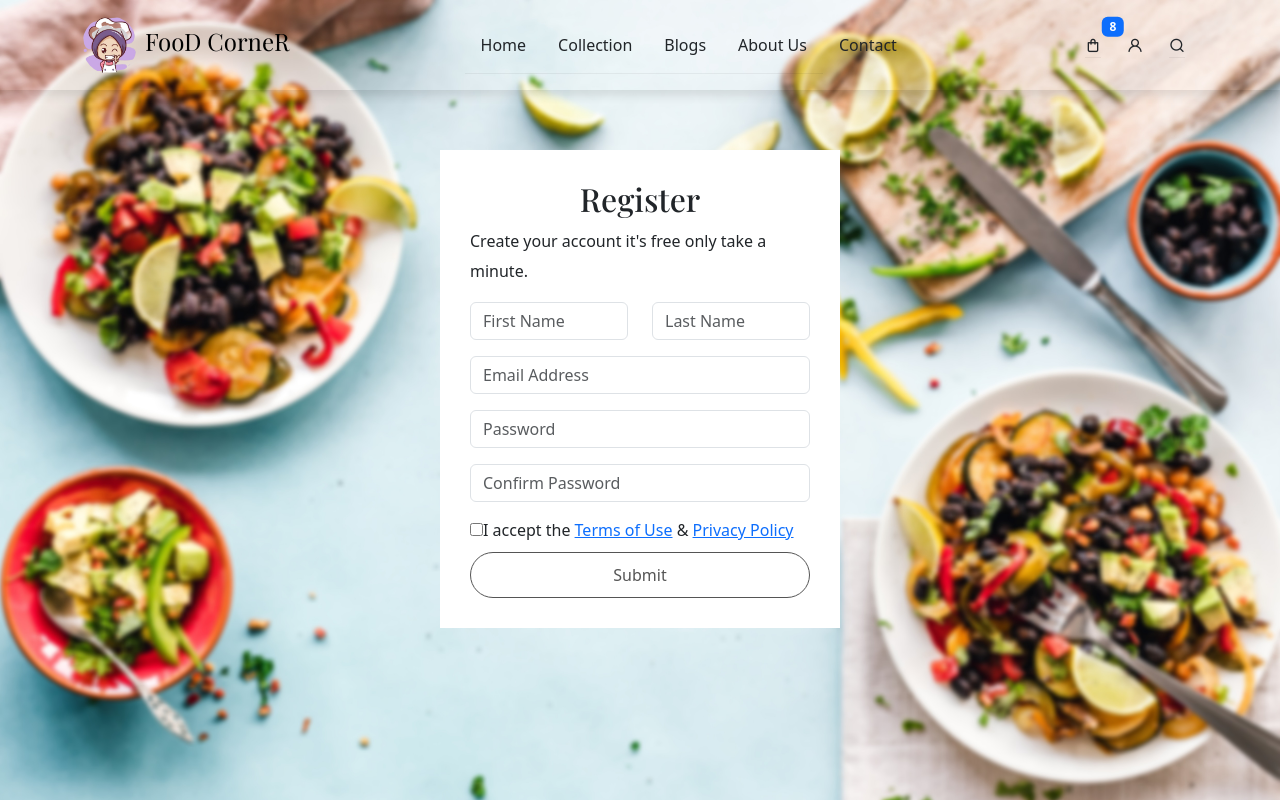
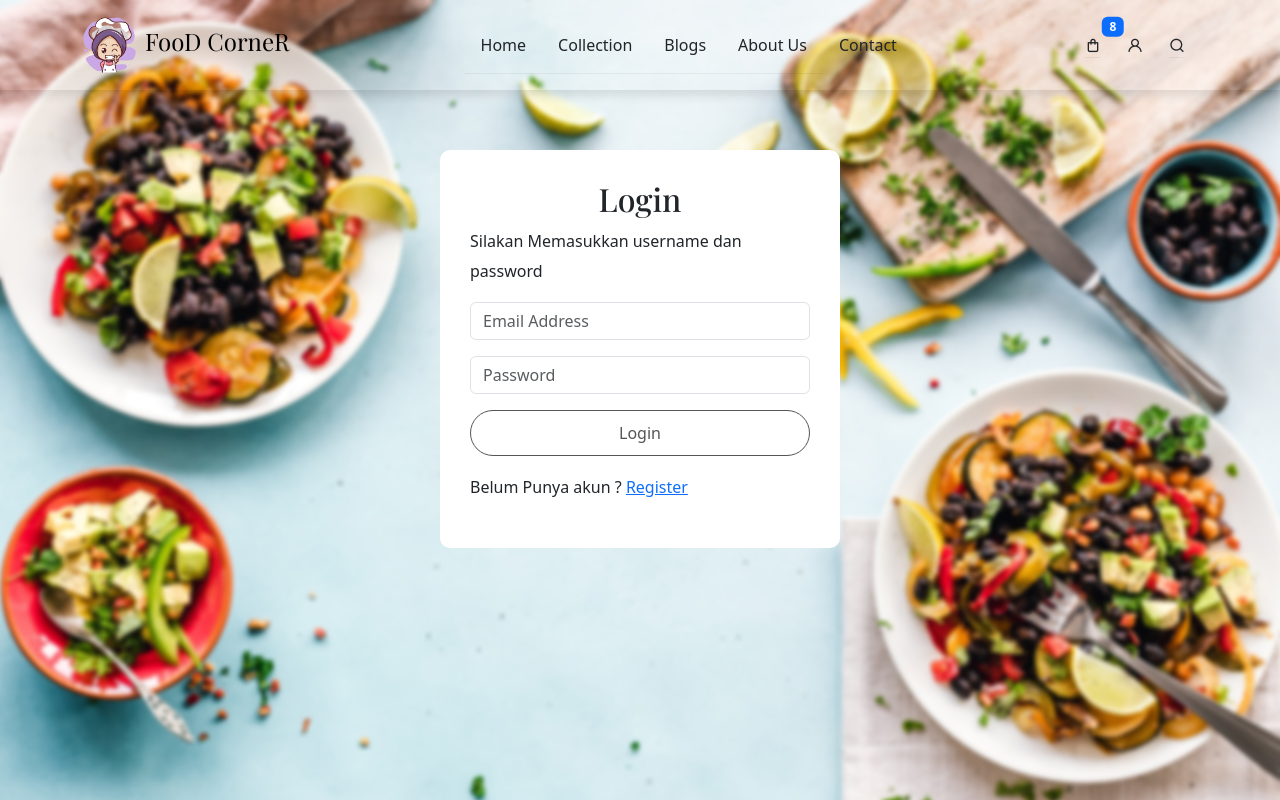
Before and after one commit to AlgonzaDJun/Food-Corner, a React (Create React App) app in the folder frontend/: page /login in a window 1280 px wide. Built offline with nearby package versions, Linux system fonts and the light colour scheme; a web font is replaced by a local one.

Commit message:
combine be & fe

```diff
--- a/frontend/src/App.js
+++ b/frontend/src/App.js
@@ -6,8 +6,6 @@ import { MainContainer } from "./components";
 import LoginContainer from "./container/LoginContainer";
 import RegisterContainer from "./container/RegisterContainer";
 import Cart from "./container/Cart";
-
-
 
 function App() {
   return (
@@ -20,7 +18,7 @@ function App() {
           <Route path="/" element={<MainContainer />} />
           <Route path="/login" element={<LoginContainer />} />
           <Route path="/register" element={<RegisterContainer />} />
-          <Route path="/cart" element={<Cart/>} />
+          <Route path="/cart" element={<Cart />} />
         </Routes>
       </main>
     </div>
--- a/frontend/src/components/Error.jsx
+++ b/frontend/src/components/Error.jsx
@@ -1,9 +1,9 @@
 import React from "react";
 
-const Error = ({text}) => {
+const Error = ({ text }) => {
   return (
-    <div>
-      error message : {text}
+    <div class="alert alert-danger">
+      <strong>Error!</strong> {text}
     </div>
   );
 };
--- a/frontend/src/components/Loading.jsx
+++ b/frontend/src/components/Loading.jsx
@@ -2,8 +2,10 @@ import React from "react";
 
 const Loading = () => {
   return (
-    <div>
-      loading...
+    <div class="d-flex justify-content-center">
+      <div class="spinner-border" role="status">
+        <span class="visually-hidden">Loading...</span>
+      </div>
     </div>
   );
 };
--- a/frontend/src/components/Success.jsx
+++ b/frontend/src/components/Success.jsx
@@ -1,9 +1,9 @@
 import React from "react";
 
-const Success = ({text}) => {
+const Success = ({ text }) => {
   return (
-    <div>
-      success message : {text}
+    <div class="alert alert-success">
+      <strong>Success!</strong> {text}
     </div>
   );
 };
--- a/frontend/src/container/Cart.jsx
+++ b/frontend/src/container/Cart.jsx
@@ -13,8 +13,10 @@ const Cart = () => {
   // console.log(cartItems);
 
   return (
-    <div>
-      Cart
+    <div className="w-100 vh-100">
+      <div style={{marginTop: 100}}>
+        ini cart jan...
+      </div>
     </div>
   );
 };
--- a/frontend/src/container/Home.jsx
+++ b/frontend/src/container/Home.jsx
@@ -131,7 +131,7 @@ const Home = () => {
               <div className="col-lg-6">
                 <div className="banner-text">
                   <h1 className="h1-title">
-                    Mau Makan Apa
+                    Mau Makan Apa {''}
                     <span>HARI INI</span>?
                   </h1>
                   <p>
@@ -411,7 +411,7 @@ const Home = () => {
                 <div className="col-lg-4">
                   <div className="footer-info">
                     <div className="footer-logo">
-                      <a href="index.html">
+                      <a href="/">
                         <img
                           src={navbarLogo}
                           alt=""
--- a/frontend/src/container/LoginContainer.jsx
+++ b/frontend/src/container/LoginContainer.jsx
@@ -5,7 +5,7 @@ import { loginUser } from "../actions/userActions";
 import { Link, useNavigate } from "react-router-dom";
 import Loading from "../components/Loading";
 import Error from "../components/Error";
-import bg from "../assets/images/carousel.jpg"
+import bg from "../assets/images/carousel.jpg";
 
 const LoginContainer = () => {
   const [email, setEmail] = useState("");
@@ -13,7 +13,7 @@ const LoginContainer = () => {
   const dispatch = useDispatch();
   const navigate = useNavigate();
 
-  const loginState = useSelector(state => state.loginUserReducer)
+  const loginState = useSelector((state) => state.loginUserReducer);
   const { loading, error } = loginState;
 
   useEffect(() => {
@@ -85,36 +85,44 @@ const LoginContainer = () => {
         </div>
       </div> */}
 
-      <div class="login w-100" style={{ backgroundImage: `url(${bg})`, paddingTop: '150px'}}>
-        <form class="form-signup" >
-          <h2>Register</h2>
-          <p>Create your account it's free only take a minute.</p>
+      <div
+        class="login w-100"
+        style={{ backgroundImage: `url(${bg})`, paddingTop: "150px" }}
+      >
+        <form class="form-signup">
+        {loading && <Loading />}
+        {error && <Error text={"Silakan periksa email dan password"}/>}
+          <h2>Login</h2>
+          <p>Silakan Memasukkan username dan password</p>
           <div class="form-group">
-            <div class="row">
-              <div class="col-md-6">
-                <input type="text" class="form-control mb-3" name="firstname" placeholder="First Name"/>
-              </div>
-              <div class="col-md-6">
-                <input type="text" class="form-control mb-3" name="lastname" placeholder="Last Name"/>
-              </div>
-            </div>
+            <input
+              value={email}
+              type="email"
+              name="email"
+              class="form-control mb-3"
+              placeholder="Email Address"
+              onChange={(e) => setEmail(e.target.value)}
+            />
           </div>
           <div class="form-group">
-            <input type="email" name="email" class="form-control mb-3" placeholder="Email Address"/>
+            <input
+              value={password}
+              type="password"
+              name="password"
+              class="form-control mb-3"
+              placeholder="Password"
+              onChange={(e) => setPassword(e.target.value)}
+            />
           </div>
-          <div class="form-group">
-            <input type="password" name="password" class="form-control mb-3" placeholder="Password"/>
-          </div>
-          <div class="form-group">
-            <input type="password" class="form-control mb-3" name="confirm_password" placeholder="Confirm Password"/>
-          </div>
-          <div class="form-group">
-            <label>
-              <input type="checkbox" name="" class="mb-3"/>
-                I accept the <a href="a"> Terms of Use</a> & <a href="">Privacy Policy</a>
-            </label>
-          </div>
-          <input type="submit" class="btn-login btn btn-dark btn-block" name="" value="Submit"/>
+          <button
+            onClick={login}
+            class="btn-login btn btn-dark btn-block"
+          >
+            Login
+          </button>
+          <p className="mt-3">
+            Belum Punya akun ? <Link to={"/register"}>Register</Link>
+          </p>
         </form>
       </div>
     </div>
--- a/frontend/src/container/RegisterContainer.jsx
+++ b/frontend/src/container/RegisterContainer.jsx
@@ -3,6 +3,7 @@ import { useState } from "react";
 import { Link, useNavigate } from "react-router-dom";
 import { useDispatch, useSelector } from "react-redux";
 import { registerUser } from "../actions/userActions";
+import bg from "../assets/images/carousel.jpg";
 import Loading from "../components/Loading";
 import Success from "../components/Success";
 import Error from "../components/Error";
@@ -38,7 +39,8 @@ const RegisterContainer = () => {
     });
   };
 
-  const register = () => {
+  const register = (e) => {
+    e.preventDefault();
     SetSamePassword(false);
     if (state.password != state.confirmPassword) {
       SetSamePassword(true);
@@ -119,36 +121,65 @@ const RegisterContainer = () => {
           </div>
         </div>
       </div> */}
-      <div class="login w-100" style={{ backgroundImage: `url(${bg})`, paddingTop: '150px'}}>
-        <form class="form-signup" >
+      <div
+        class="login w-100"
+        style={{ backgroundImage: `url(${bg})`, paddingTop: "100px" }}
+      >
+        <form class="form-signup">
+          {loading && <Loading />}
+          {success && <Success text={"Berhasil Registrasi"} />}
+          {error && <Error text={error.response.data.error} />}
+          {samePassword && <Error text={"password tidak sama"} />}
           <h2>Register</h2>
-          <p>Create your account it's free only take a minute.</p>
+          <p className="text-center">Silakan melakukan registrasi akun.</p>
           <div class="form-group">
-            <div class="row">
-              <div class="col-md-6">
-                <input type="text" class="form-control mb-3" name="firstname" placeholder="First Name"/>
-              </div>
-              <div class="col-md-6">
-                <input type="text" class="form-control mb-3" name="lastname" placeholder="Last Name"/>
-              </div>
-            </div>
+            <input
+              type="text"
+              class="form-control mb-3"
+              name="name"
+              placeholder="Nama Lengkap"
+              value={state.name}
+              onChange={handleChange}
+              required
+            />
           </div>
           <div class="form-group">
-            <input type="email" name="email" class="form-control mb-3" placeholder="Email Address"/>
+            <input
+              type="email"
+              class="form-control mb-3"
+              name="email"
+              placeholder="Email"
+              value={state.email}
+              onChange={handleChange}
+              required
+            />
           </div>
           <div class="form-group">
-            <input type="password" name="password" class="form-control mb-3" placeholder="Password"/>
+            <input
+              type="password"
+              class="form-control mb-3"
+              name="password"
+              placeholder="Password"
+              value={state.password}
+              onChange={handleChange}
+            />
           </div>
           <div class="form-group">
-            <input type="password" class="form-control mb-3" name="confirm_password" placeholder="Confirm Password"/>
+            <input
+              type="password"
+              class="form-control mb-3"
+              name="confirmPassword"
+              placeholder="Konfirmasi Password"
+              value={state.confirmPassword}
+              onChange={handleChange}
+            />
           </div>
-          <div class="form-group">
-            <label>
-              <input type="checkbox" name="" class="mb-3"/>
-                I accept the <a href="a"> Terms of Use</a> & <a href="">Privacy Policy</a>
-            </label>
-          </div>
-          <input type="submit" class="btn-login btn btn-dark btn-block" name="" value="Submit"/>
+          <button class="btn-login btn btn-dark btn-block" onClick={register}>
+            Register
+          </button>
+          <p className="mt-3">
+            Sudah Punya akun ? <Link to={"/login"}>Login</Link>
+          </p>
         </form>
       </div>
     </div>
--- a/frontend/src/index.css
+++ b/frontend/src/index.css
@@ -31,6 +31,7 @@ body {
     max-width: 400px;
     background-color: white;
     padding: 30px;
+    border-radius: 10px;
 }
 
 .form-signup h2 {
```
Also changed, not shown: frontend/src/components/Navbar.jsx (+63 -18 lines), frontend/src/container/Row.jsx (+22 -4 lines), 1 other file (tests, documents, lock files or other folders).
